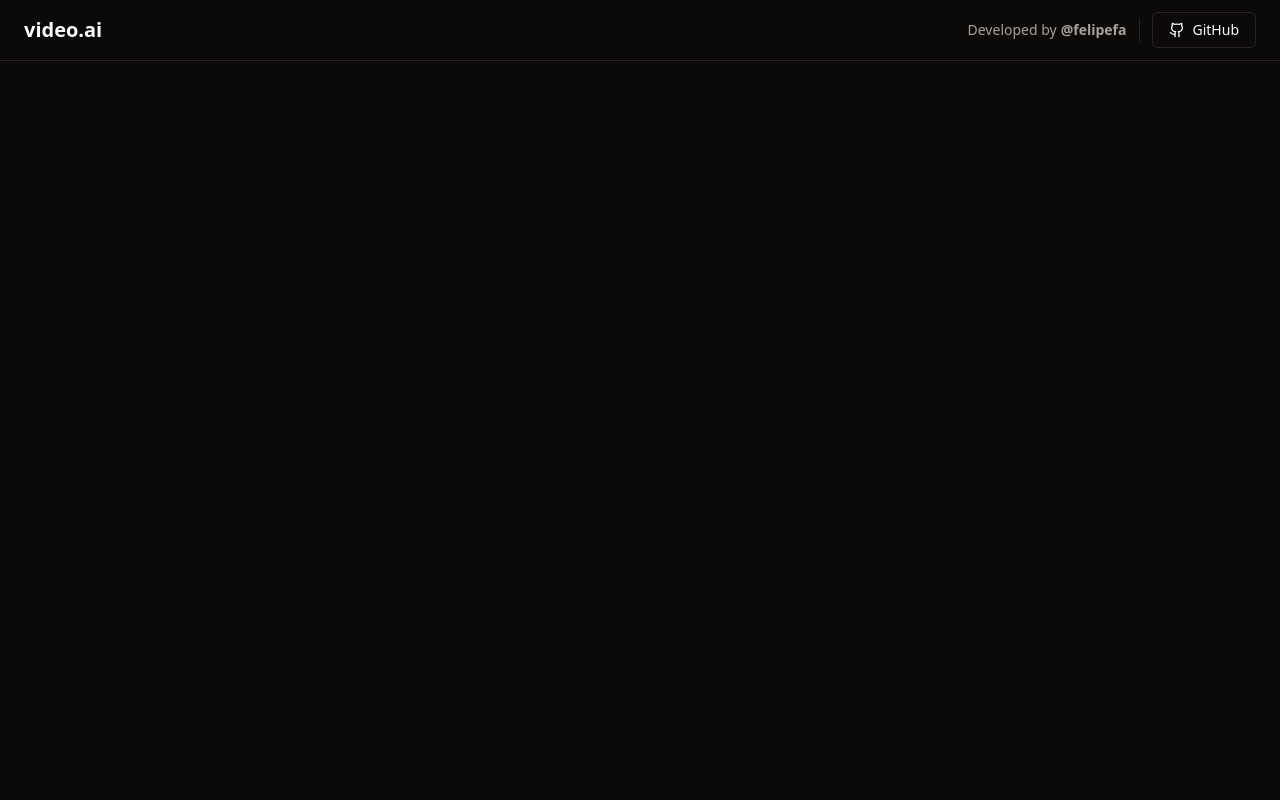
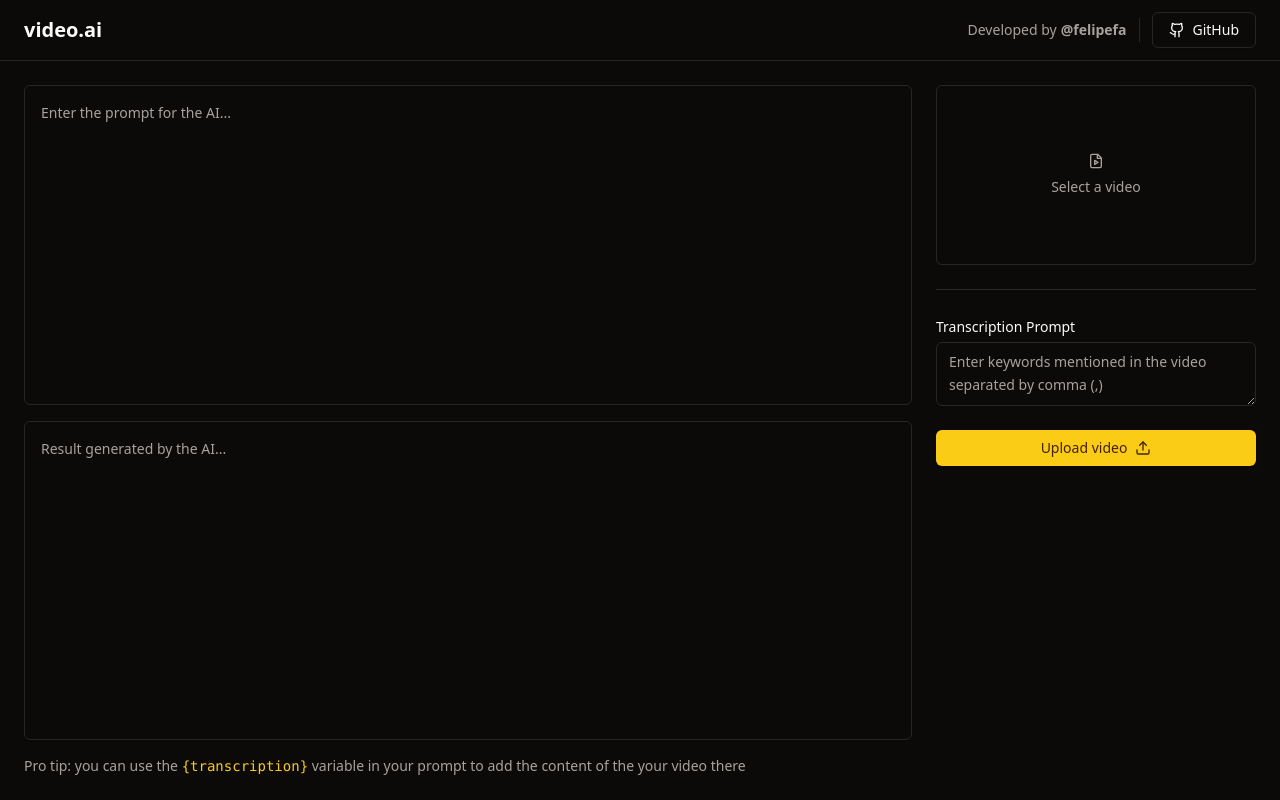
Before and after one commit to felipefa/video-ai-web, a React (Vite) app: page / in a window 1280 px wide. Built offline with nearby package versions, Linux system fonts and the light colour scheme.

Commit message:
feat: add initial layout for main area

```diff
--- a/package.json
+++ b/package.json
@@ -11,6 +11,7 @@
   },
   "dependencies": {
     "@radix-ui/react-icons": "^1.3.0",
+    "@radix-ui/react-label": "^2.0.2",
     "@radix-ui/react-separator": "^1.0.3",
     "@radix-ui/react-slot": "^1.0.2",
     "class-variance-authority": "^0.7.0",
--- a/src/App.tsx
+++ b/src/App.tsx
@@ -1,11 +1,13 @@
-import { Github } from "lucide-react";
+import { FileVideo, Github, Upload } from "lucide-react";
 
 import { Button } from "./components/ui/button";
+import { Label } from "./components/ui/label";
 import { Separator } from "./components/ui/separator";
+import { Textarea } from "./components/ui/textarea";
 
 export function App() {
   return (
-    <div>
+    <div className="flex flex-col min-h-screen">
       <div className="px-6 py-3 flex items-center justify-between border-b">
         <h1 className="font-bold text-xl">video.ai</h1>
 
@@ -30,6 +32,63 @@ export function App() {
           </a>
         </div>
       </div>
+
+      <main className="flex flex-1 gap-6 p-6">
+        <div className="flex flex-col flex-1 gap-4">
+          <div className="flex-1 gap-4 grid grid-rows-2">
+            <Textarea
+              className="resize-none p-4 leading-relaxed"
+              placeholder="Enter the prompt for the AI..."
+            />
+            <Textarea
+              className="resize-none p-4 leading-relaxed"
+              placeholder="Result generated by the AI..."
+              readOnly
+            />
+          </div>
+
+          <p className="text-sm text-muted-foreground">
+            Pro tip: you can use the{" "}
+            <code className="text-primary">{"{transcription}"}</code> variable
+            in your prompt to add the content of the your video there
+          </p>
+        </div>
+
+        <aside className="w-80 space-y-6">
+          <form className="space-y-6">
+            <label
+              htmlFor="video"
+              className="border flex rounded-md aspect-video cursor-pointer border-da\ text-sm flex-col gap-2 items-center justify-center text-muted-foreground hover:bg-primary/5"
+            >
+              <FileVideo className="h-4 w-4" />
+              Select a video
+            </label>
+
+            <input
+              type="file"
+              id="video"
+              accept="video/mp4"
+              className="sr-only"
+            />
+
+            <Separator />
+
+            <div className="space-y-1">
+              <Label htmlFor="transcription_prompt">Transcription Prompt</Label>
+              <Textarea
+                id="transcription_prompt"
+                className="min-2-20 leading-relaxed"
+                placeholder="Enter keywords mentioned in the video separated by comma (,)"
+              />
+            </div>
+
+            <Button className="w-full" type="submit">
+              Upload video
+              <Upload className="w-4 h-4 ml-2" />
+            </Button>
+          </form>
+        </aside>
+      </main>
     </div>
   );
 }
--- /dev/null
+++ b/src/components/ui/label.tsx
@@ -0,0 +1,24 @@
+import * as React from "react"
+import * as LabelPrimitive from "@radix-ui/react-label"
+import { cva, type VariantProps } from "class-variance-authority"
+
+import { cn } from "@/lib/utils"
+
+const labelVariants = cva(
+  "text-sm font-medium leading-none peer-disabled:cursor-not-allowed peer-disabled:opacity-70"
+)
+
+const Label = React.forwardRef<
+  React.ElementRef<typeof LabelPrimitive.Root>,
+  React.ComponentPropsWithoutRef<typeof LabelPrimitive.Root> &
+    VariantProps<typeof labelVariants>
+>(({ className, ...props }, ref) => (
+  <LabelPrimitive.Root
+    ref={ref}
+    className={cn(labelVariants(), className)}
+    {...props}
+  />
+))
+Label.displayName = LabelPrimitive.Root.displayName
+
+export { Label }
--- /dev/null
+++ b/src/components/ui/textarea.tsx
@@ -0,0 +1,24 @@
+import * as React from "react"
+
+import { cn } from "@/lib/utils"
+
+export interface TextareaProps
+  extends React.TextareaHTMLAttributes<HTMLTextAreaElement> {}
+
+const Textarea = React.forwardRef<HTMLTextAreaElement, TextareaProps>(
+  ({ className, ...props }, ref) => {
+    return (
+      <textarea
+        className={cn(
+          "flex min-h-[60px] w-full rounded-md border border-input bg-transparent px-3 py-2 text-sm shadow-sm placeholder:text-muted-foreground focus-visible:outline-none focus-visible:ring-1 focus-visible:ring-ring disabled:cursor-not-allowed disabled:opacity-50",
+          className
+        )}
+        ref={ref}
+        {...props}
+      />
+    )
+  }
+)
+Textarea.displayName = "Textarea"
+
+export { Textarea }
```
Also changed, not shown: 1 other file (tests, documents, lock files or other folders).
